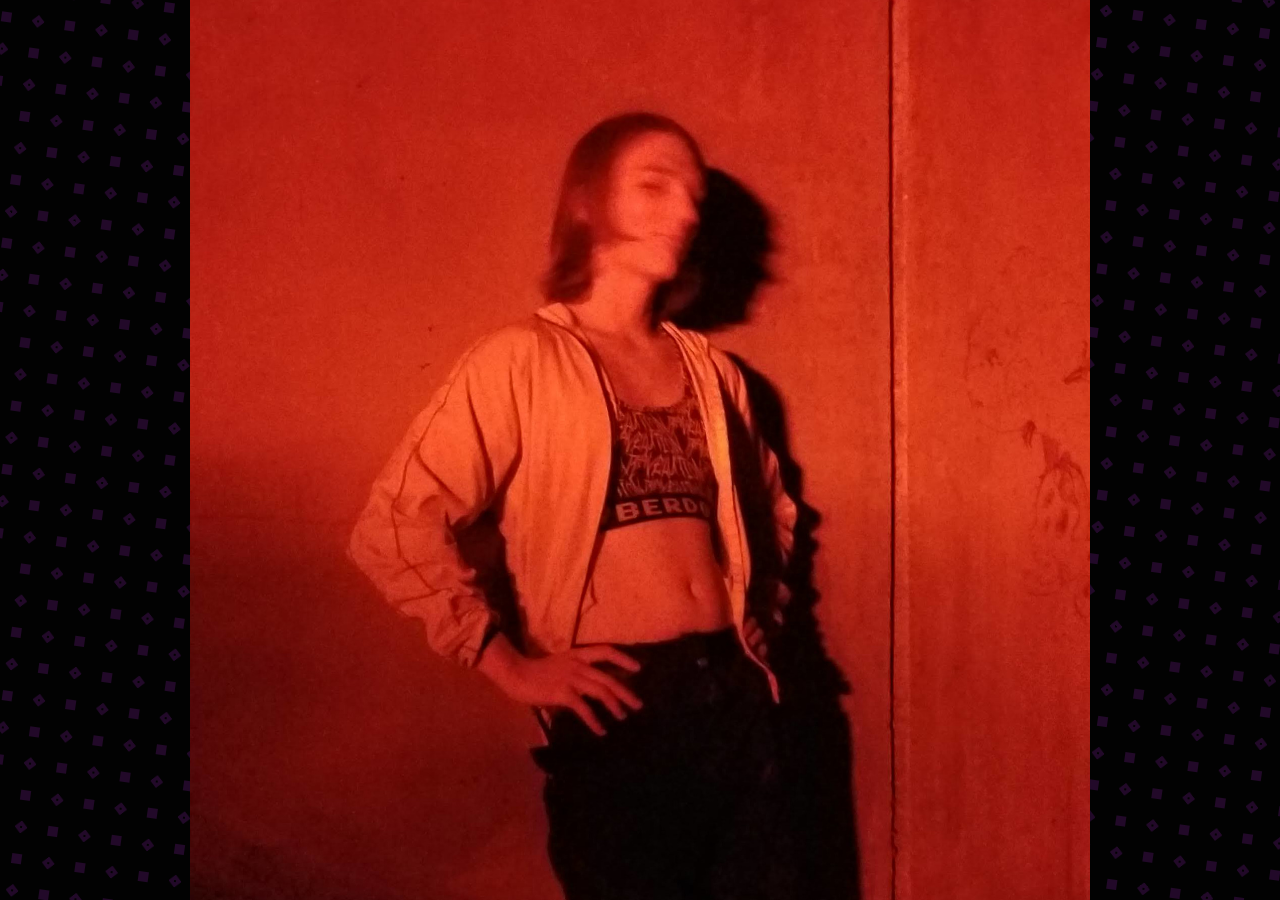
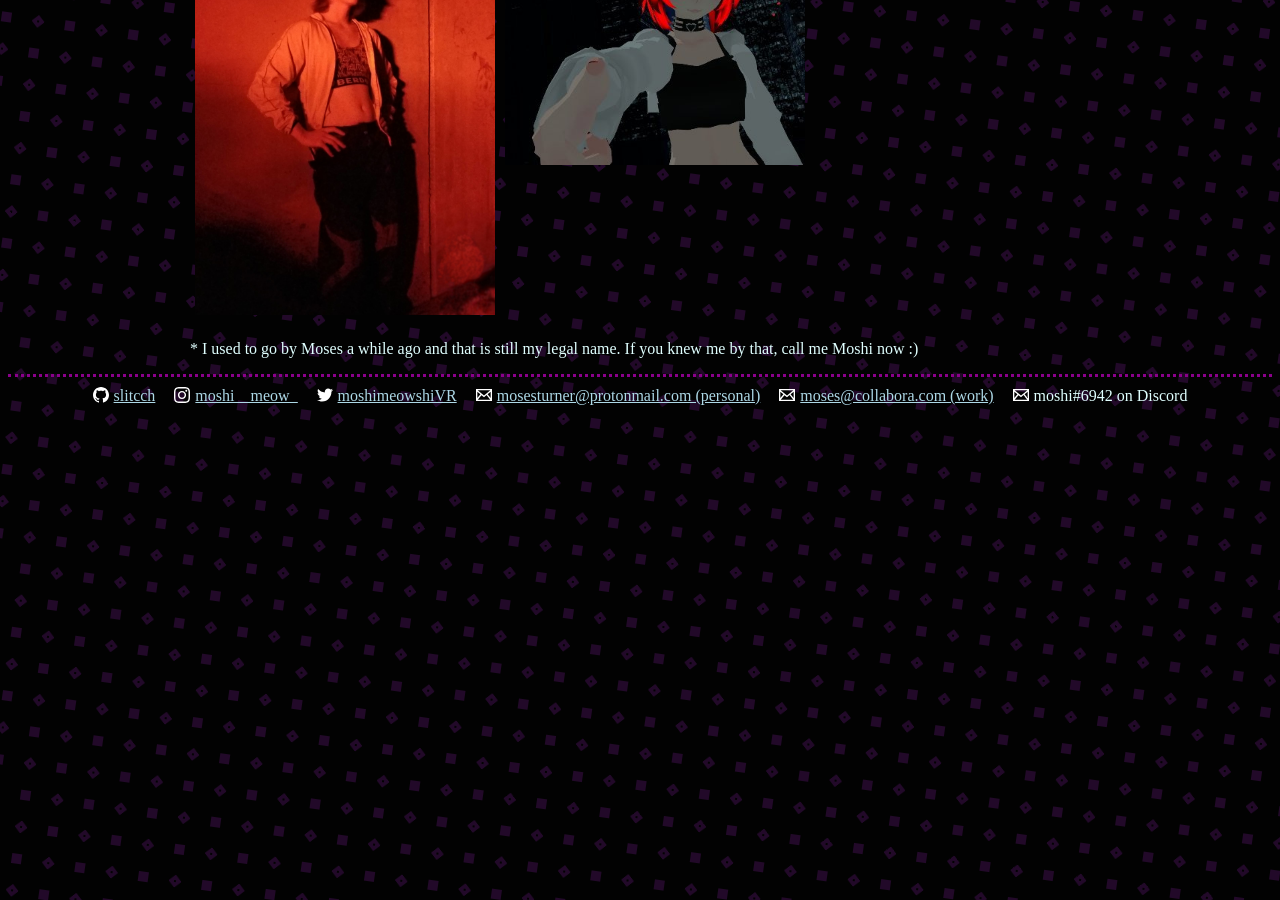
Before and after one commit to moshimeow/moshimeow.github.io, a Jekyll site: the page built from index.markdown, in a window 1280 px wide and 900 px high, scrolled down 749 px. Built offline with Jekyll 4.4.1, drawn with Linux system fonts in a browser that asks for light colours; some of the changed text lies outside the part shown.

Commit message:
Update some pages

```diff
--- a/index.markdown
+++ b/index.markdown
@@ -31,17 +31,17 @@ I'm also known for
 ## What I look like
 
 <html>
- <div class="row">
-  <div class="column">
+ <div class="selfie_row">
+  <div class="selfie_column">
     real life!
     <img src="/assets/images/rave.jpg" alt="Real life" style="width:100%">
   </div>
 
-  <div class="column">
+  <div class="selfie_column">
     VR!
     <img src="/assets/images/vr_avatar.jpg" alt="VR" style="width:100%">
   </div>
  </div>
 </html>
 
-\* If you must know, my legal name is still Moses Turner, and I once did go by that name. Not anymore.
+\* I used to go by Moses a while ago and that is still my legal name. If you knew me by that, call me Moshi now :)
```
Also changed, not shown: arcturus_portfolio.markdown (deleted, +0 -11 lines), portfolio.markdown (added, +127 -0 lines).
